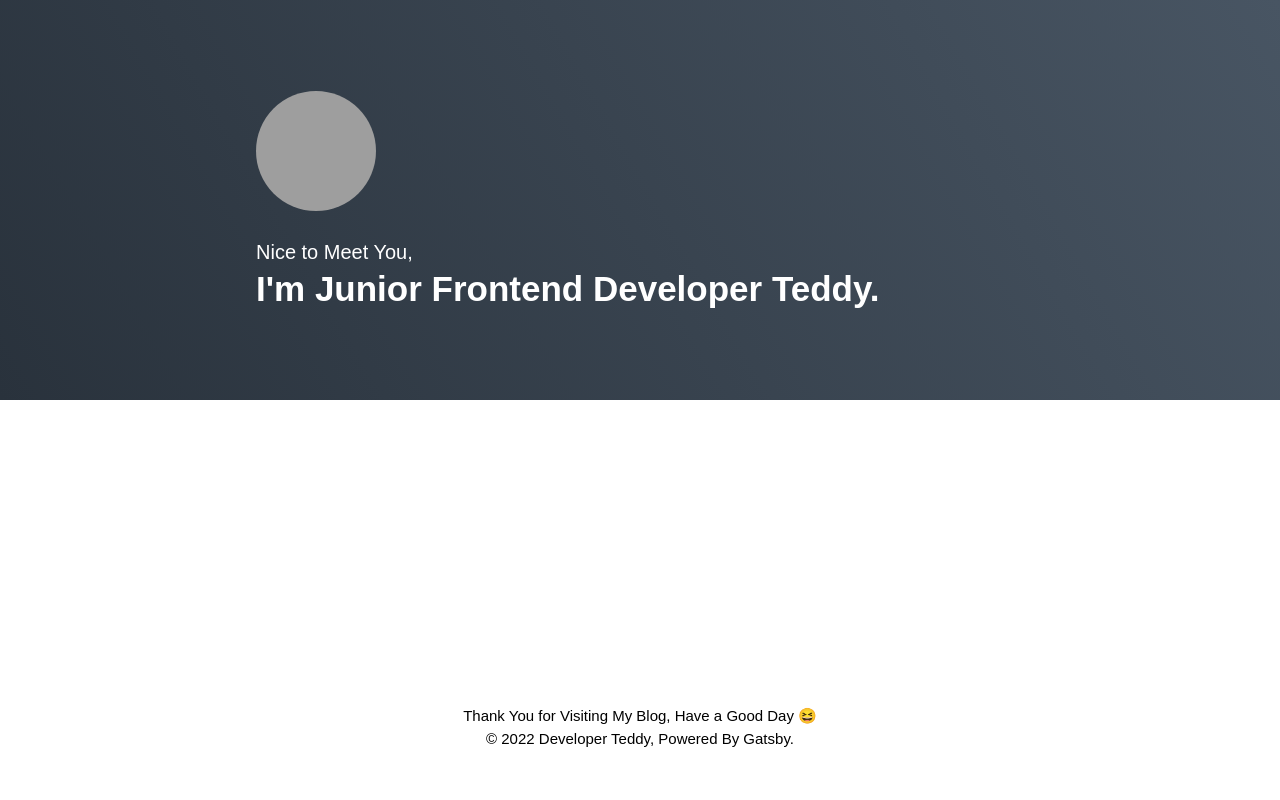
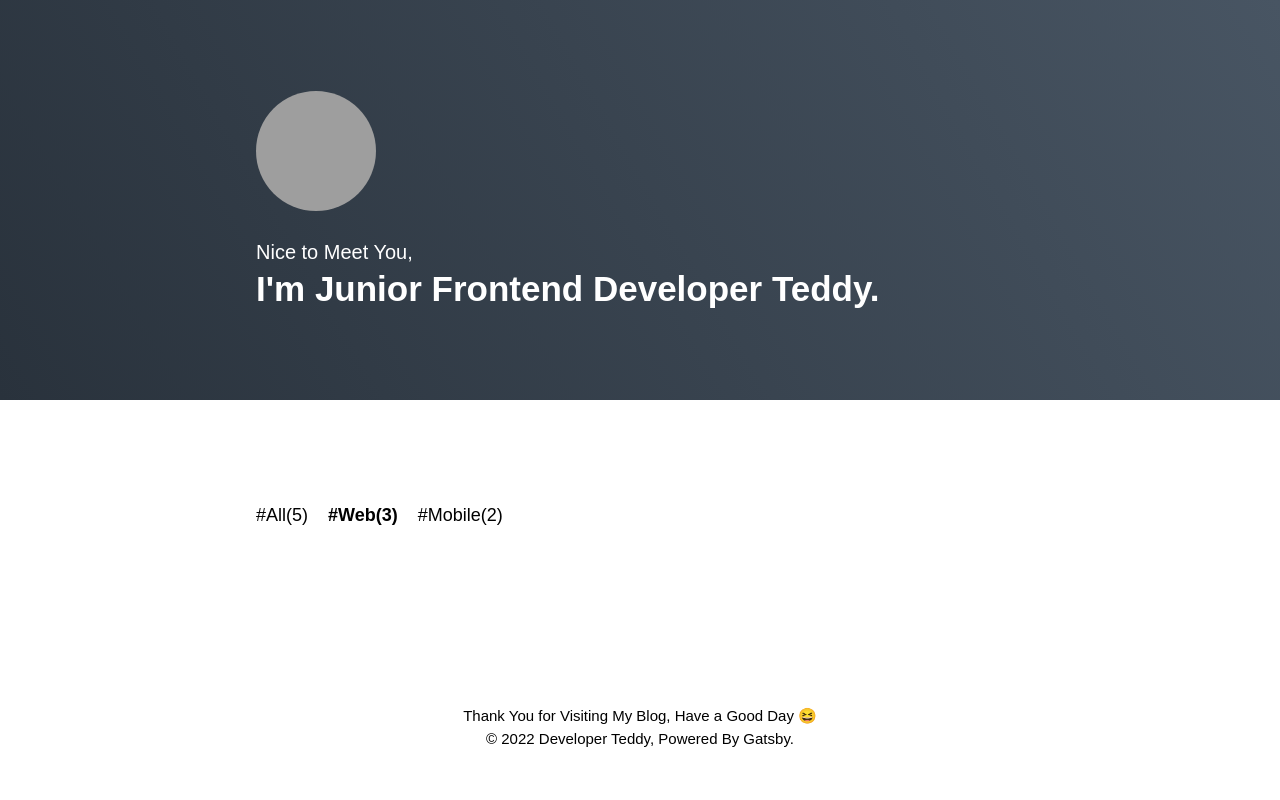
Before and after one commit to teddyjung8808/gatsby-teddy, a Gatsby site: page / in a window 1280 px wide. Built offline with nearby package versions, Linux system fonts and the light colour scheme; Gatsby itself is replaced by a stand-in of ours; grey boxes are pictures that could not be loaded; a web font is replaced by a local one.

Commit message:
카테고리 목록 컴포넌트 구현

```diff
--- a/src/components/Common/Footer.tsx
+++ b/src/components/Common/Footer.tsx
@@ -11,7 +11,7 @@
   line-height: 1.5;
 `
 
-const Footer: FunctionComponent = function () {
+const Footer: FunctionComponent = () => {
   return (
     <FooterWrapper>
       Thank You for Visiting My Blog, Have a Good Day 😆
--- /dev/null
+++ b/src/components/Main/CategoryList.tsx
@@ -0,0 +1,65 @@
+import React from 'react'
+import styled from '@emotion/styled'
+import { Link } from 'gatsby'
+
+export type CategoryListProps = {
+  selectedCategory: string
+  categoryList: {
+    [key: string]: number
+  }
+}
+
+type CategoryItemProps = {
+  active: boolean
+}
+
+type GatsbyLinkProps = {
+  children: React.ReactNode
+  className?: string
+  to: string
+} & CategoryItemProps
+
+const CategoryList = ({
+  selectedCategory,
+  categoryList,
+}: CategoryListProps) => {
+  const result = Object.entries(categoryList)
+  console.log(result)
+
+  return (
+    <CategoryListWrapper>
+      {Object.entries(categoryList).map(([name, count]) => (
+        <CategoryItem
+          to={`/?category=${name}`}
+          active={name === selectedCategory}
+          key={name}
+        >
+          #{name}({count})
+        </CategoryItem>
+      ))}
+    </CategoryListWrapper>
+  )
+}
+
+const CategoryListWrapper = styled.div`
+  display: flex;
+  flex-wrap: wrap;
+  width: 768px;
+  margin: 100px auto 0;
+`
+
+const CategoryItem = styled(({ active, ...props }: GatsbyLinkProps) => (
+  <Link {...props} />
+))`
+  margin-right: 20px;
+  padding: 5px 0;
+  font-size: 18px;
+  font-weight: ${({ active }) => (active ? '800' : '400')};
+  cursor: pointer;
+
+  &:last-of-type {
+    margin-right: 0;
+  }
+`
+
+export default CategoryList
--- a/src/pages/index.tsx
+++ b/src/pages/index.tsx
@@ -2,14 +2,16 @@
 
 import styled from '@emotion/styled'
 import GlobalStyle from '@Components/Common/GlobalStyle'
+import Introduction from '@Components/Main/Introduction'
+import CategoryList from '@Components/Main/CategoryList'
 import Footer from '@Components/Common/Footer'
-import Introduction from '@Components/Main/Introduction'
 
 const IndexPage: FunctionComponent = function () {
   return (
     <Container>
       <GlobalStyle />
       <Introduction />
+      <CategoryList selectedCategory="Web" categoryList={CATEGORY_LIST} />
       <Footer />
     </Container>
   )
@@ -21,4 +23,10 @@
   height: 100vh;
 `
 
+const CATEGORY_LIST = {
+  All: 5,
+  Web: 3,
+  Mobile: 2,
+}
+
 export default IndexPage
```
